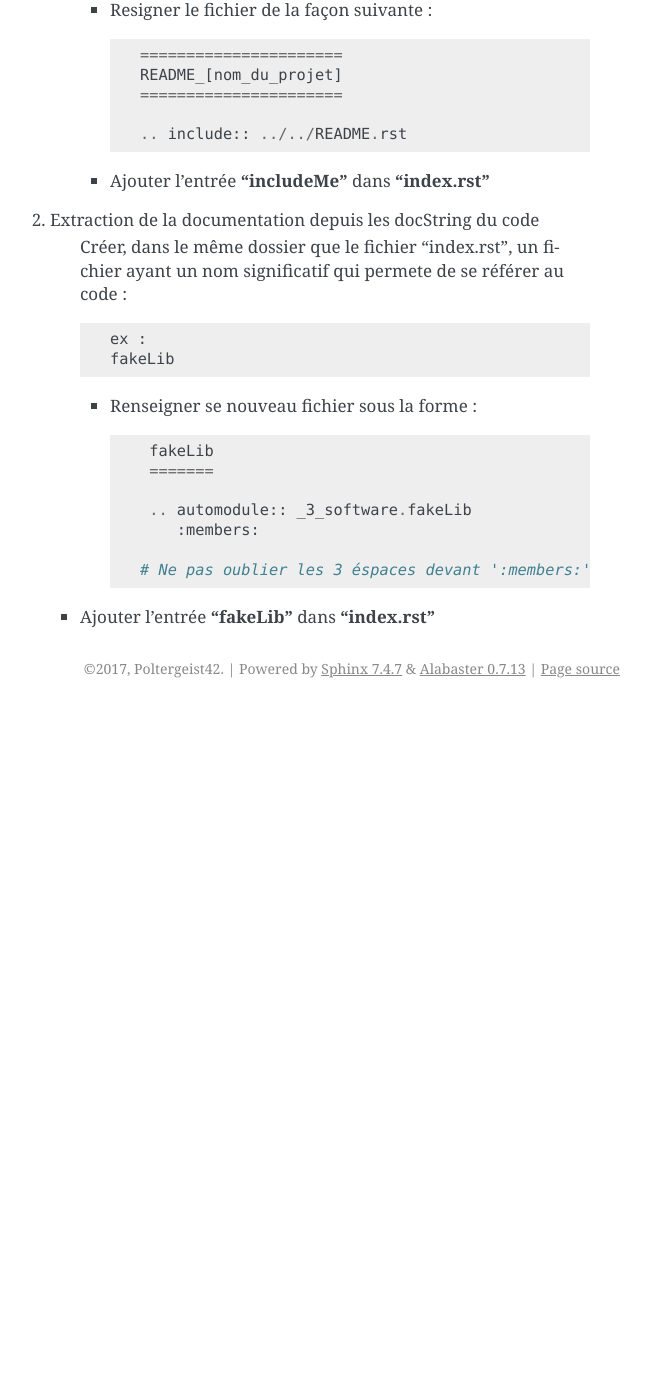
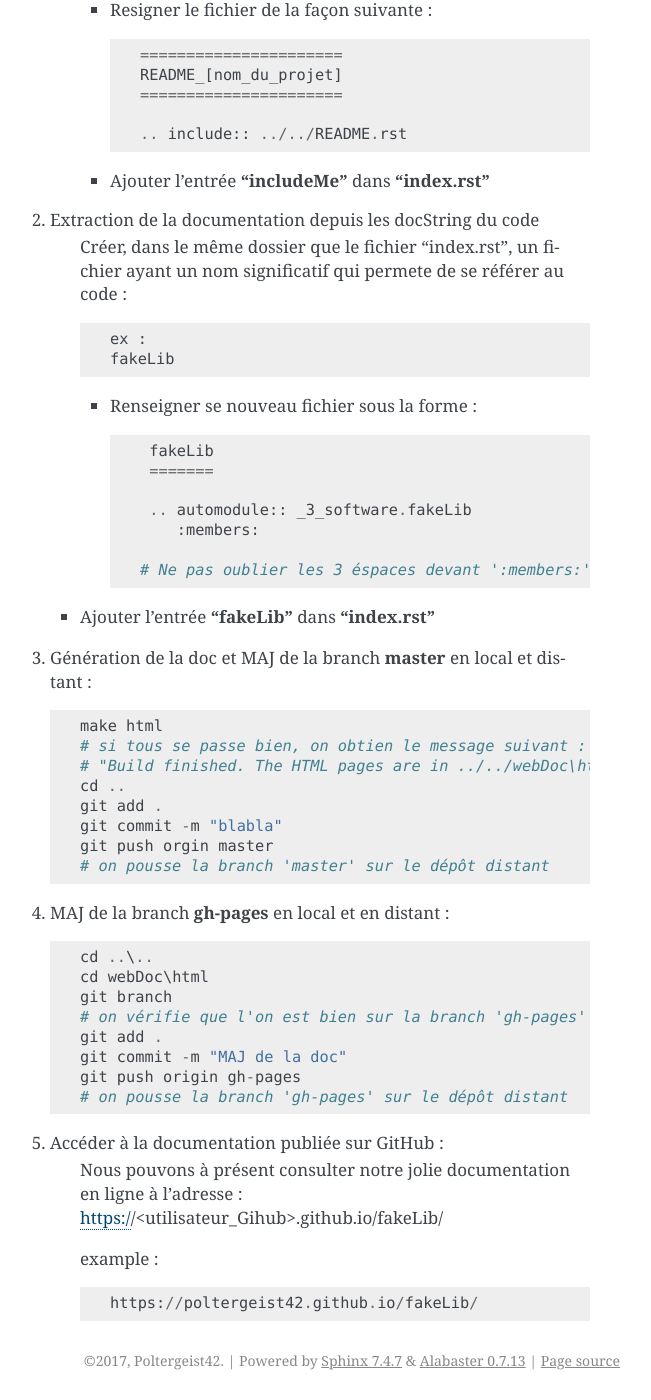
Before and after one commit to poltergeist42/JDM, a Sphinx documentation site: the page built from _1_userDoc/source/DocUtils_RST_Sphinx.rst, in a window 1280 px wide and 1400 px high, scrolled down 4168 px. Shown: the whole window, without its empty margins (490-1141 px from the left). Built offline with Sphinx 7.4.7, drawn with Linux system fonts in a browser that asks for light colours; before the commit the page ends 4876 px from its top, so only the background shows below that.

Commit message:
make : ajout de la MAJ automatique de 'gh-pages'

```diff
--- a/_1_userDoc/source/DocUtils_RST_Sphinx.rst
+++ b/_1_userDoc/source/DocUtils_RST_Sphinx.rst
@@ -194,7 +194,8 @@ Préparation de l'arborescence
             - Ajouter l'entrée **'includeMe'** dans **'index.rst'**
 
         #. Extraction de la documentation depuis les docString du code
-            Créer, dans le même dossier que le fichier 'index.rst', un fichier ayant un nom significatif qui permete de se référer au code : ::
+            Créer, dans le même dossier que le fichier 'index.rst', un fichier ayant un
+            nom significatif qui permete de se référer au code : ::
 
                 ex :
                 fakeLib
@@ -210,3 +211,33 @@ Préparation de l'arborescence
                # Ne pas oublier les 3 éspaces devant ':members:'
 
            - Ajouter l'entrée **'fakeLib'** dans **'index.rst'**
+
+        #. Génération de la doc et MAJ de la branch **master** en local et distant : ::
+
+            make html
+            # si tous se passe bien, on obtien le message suivant :
+            # "Build finished. The HTML pages are in ../../webDoc\html."
+            cd ..
+            git add .
+            git commit -m "blabla"
+            git push orgin master
+            # on pousse la branch 'master' sur le dépôt distant
+
+        #. MAJ de la branch **gh-pages** en local et en distant : ::
+
+            cd ..\..
+            cd webDoc\html
+            git branch
+            # on vérifie que l'on est bien sur la branch 'gh-pages'
+            git add .
+            git commit -m "MAJ de la doc"
+            git push origin gh-pages
+            # on pousse la branch 'gh-pages' sur le dépôt distant
+
+        #. Accéder à la documentation publiée sur GitHub :
+            Nous pouvons à présent consulter notre jolie documentation en ligne à
+            l'adresse : https://<utilisateur_Gihub>.github.io/fakeLib/
+
+            example : ::
+
+                https://poltergeist42.github.io/fakeLib/
```
Also changed, not shown: 2 other files.
